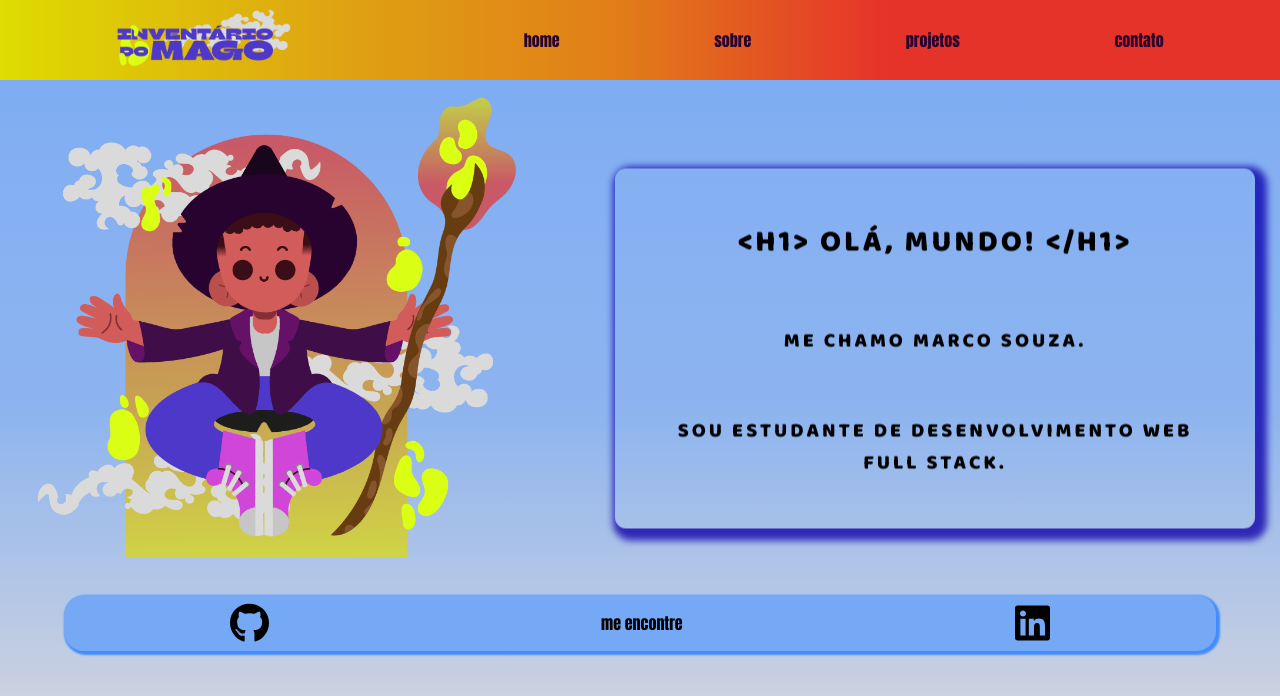
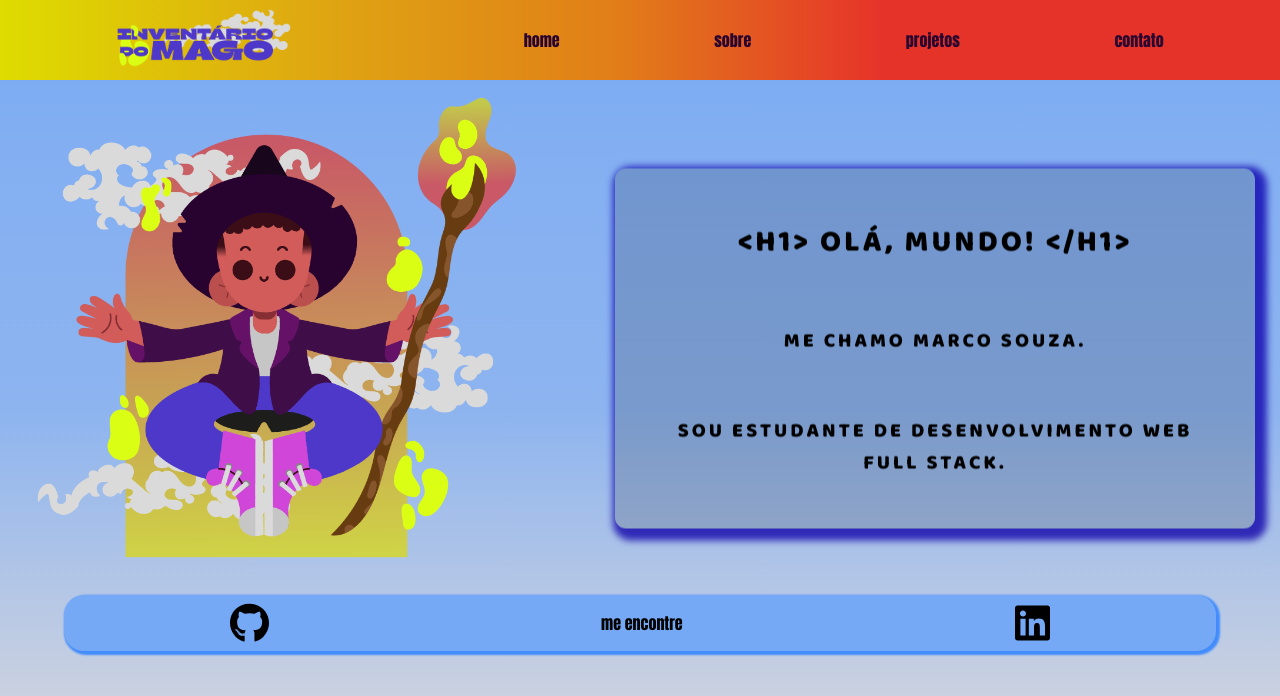
Before and after one commit to marcoantoniosz/marcoantoniosz.github.io, a React (Create React App) app: page / in a window 1280 px wide. Shown: the top 696 px of the page. Built offline with nearby package versions, Linux system fonts and the light colour scheme.

Commit message:
initial commit

```diff
--- a/src/pages/contact/index.jsx
+++ b/src/pages/contact/index.jsx
@@ -10,9 +10,7 @@ export default function Contact() {
     <Header />
     <main>
       <img className={ style.contactMage } src={ contactMage } alt="contact-mage" />
-      <form action="https://api.staticforms.xyz/submit" method="post" className={ style.contactForm }>
-        <input type="hidden" name="accessKey" value='1aadecc7-f186-4e91-ae30-dd5e4de5cd39' />
-        <input type="hidden" name="redirectTo" value="http://localhost:3000/" />
+      <form className={ style.contactForm }>
         <h1>Me envie uma mensagem</h1>
         <div className={ style.line } />
           <label htmlFor="name-input">
@@ -26,6 +24,7 @@ export default function Contact() {
           </label>
         <button type="submit">Enviar</button>
       </form>
+      <script src="https://smtpjs.com/v3/smtp.js"></script>
     </main>
     <Footer />
   </>
--- a/src/pages/home/style.module.css
+++ b/src/pages/home/style.module.css
@@ -23,7 +23,7 @@
   font-weight: bold;
   letter-spacing: 3px;
   font-size: 20px;
-  background-color: white;
+  background-color: #DADADA;
   padding: 50px;
   border-radius: 11px;
   position: relative;
```
